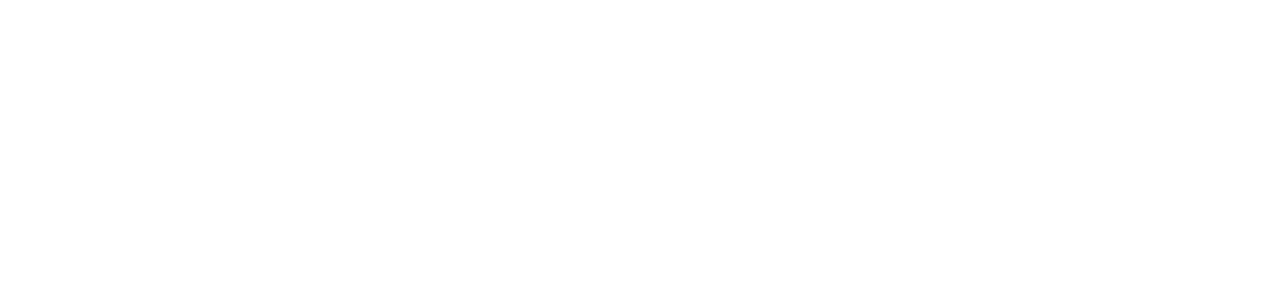
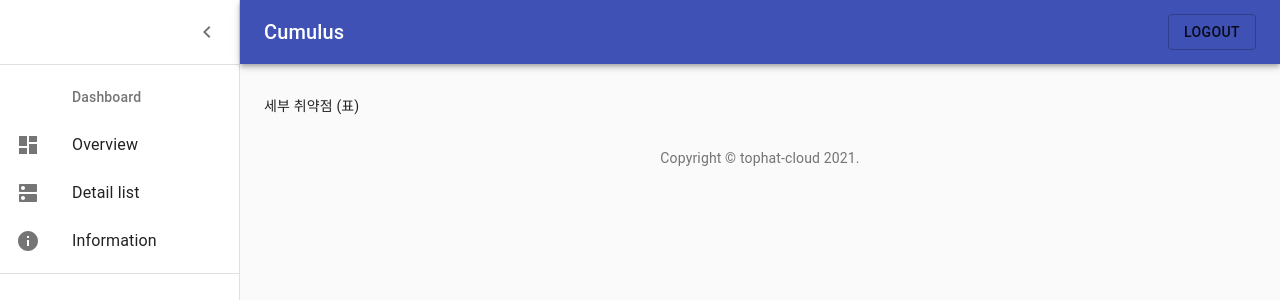
Before and after one commit to tophat-cloud/cumulus-front, a React (Create React App) app: page /dashboard/detail in a window 1280 px wide. Shown: the top 300 px of the page. Built offline with nearby package versions, Linux system fonts and the light colour scheme.

Commit message:
Add feature: create detail page

```diff
--- a/src/App.js
+++ b/src/App.js
@@ -4,6 +4,7 @@
 // import Hello from "./Hello";
 // import Dashboard from "./dashboard/Dashboard";
 import OverviewComponent from "./dashboard/Overview/Overview";
+import DetailList from "./dashboard/DetailList/DetailList";
 import Information from "./dashboard/Information/Information";
 import SignIn from "./sign-in/SignIn";
 import SignUp from "./sign-in/SignUp";
@@ -14,6 +15,7 @@
       <Route path="/" component={OverviewComponent} exact />
       <Route path="/dashboard" component={OverviewComponent} exact />
       <Route path="/dashboard/overview" component={OverviewComponent} />
+      <Route path="/dashboard/detail" component={DetailList} />
       <Route path="/dashboard/information" component={Information} />
       <Route path="/signin" component={SignIn} />
       <Route path="/signup" component={SignUp} />
--- /dev/null
+++ b/src/dashboard/DetailList/DetailList.js
@@ -0,0 +1,20 @@
+import React from "react";
+import clsx from "clsx";
+
+import Grid from "@material-ui/core/Grid";
+import Paper from "@material-ui/core/Paper";
+
+import DashboardComponent from "../Dashboard";
+import { useStyles } from "../useStyles";
+
+export default function DetailList() {
+  const classes = useStyles();
+
+  const fixedHeightPaper = clsx(classes.paper, classes.fixedHeight);
+
+  return (
+    <>
+      <DashboardComponent>세부 취약점 (표)</DashboardComponent>
+    </>
+  );
+}
--- a/src/dashboard/listItems.js
+++ b/src/dashboard/listItems.js
@@ -19,7 +19,7 @@
       <ListItemText primary="Overview" />
     </ListItem>
 
-    <ListItem button>
+    <ListItem button component="a" href="/dashboard/detail">
       <ListItemIcon>
         <DnsIcon />
       </ListItemIcon>
```
